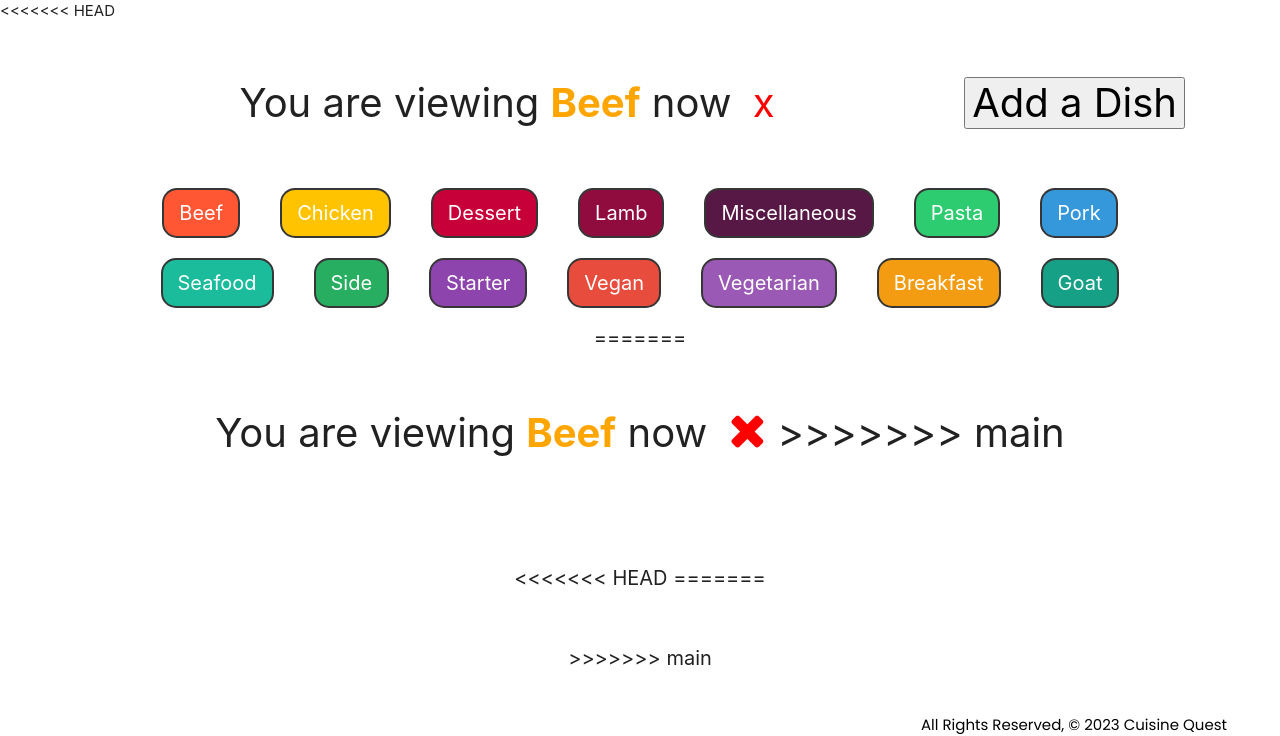
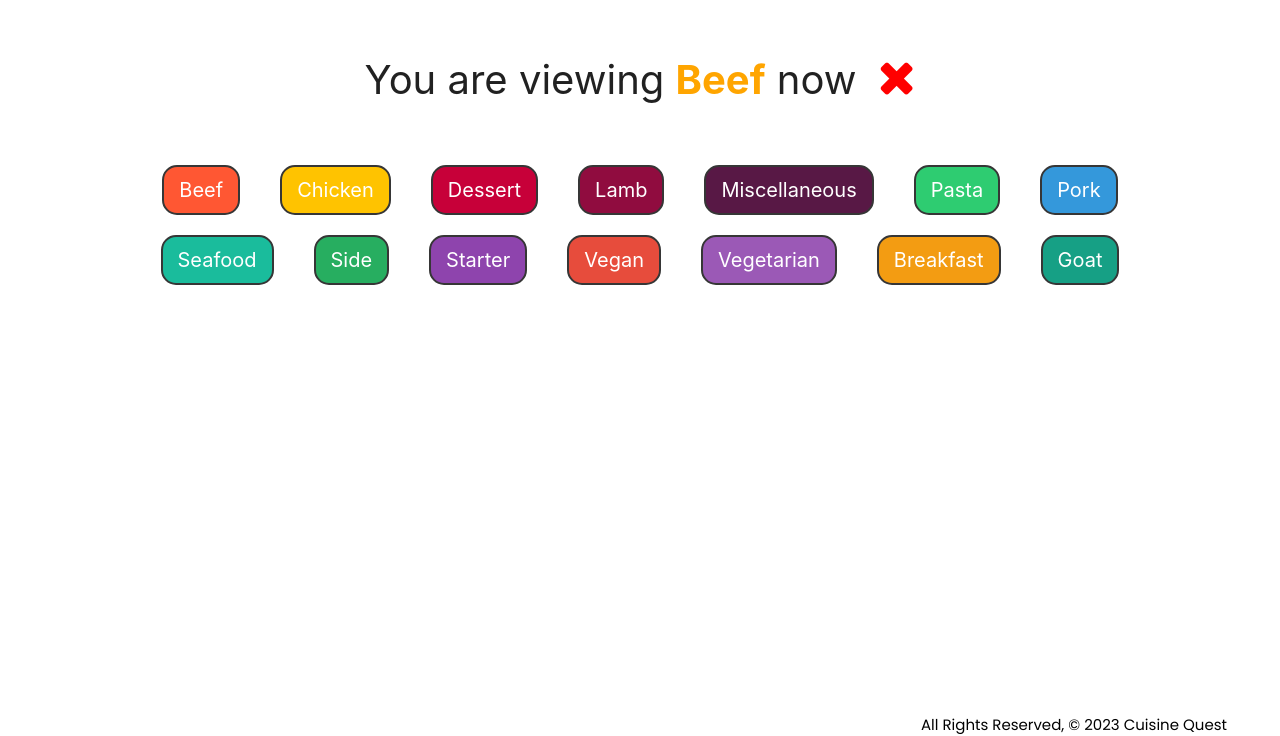
Before and after one commit to andrewsegovia00/CuisineQuest, a Django app: page /dishes_list/?category=Beef in a window 1280 px wide. Shown: the part 64-800 px from the top of the page. Run offline with Django 4.2, Linux system fonts and the light colour scheme; data that the repository does not hold is empty.

Commit message:
merge conflict

```diff
--- a/main_app/static/css/style.css
+++ b/main_app/static/css/style.css
@@ -241,11 +241,6 @@ input[type="password"] {
   transform: scale(1.2);
 }
 
-<<<<<<< HEAD
-#detailContainer {
-  margin-top: 5rem;
-}
-=======
 /* for daily dish css */
 #dish-card {
   position: relative;
@@ -302,6 +297,3 @@ input[type="password"] {
   color: red;
   margin: 10px;
 }
-
-
->>>>>>> main
--- a/main_app/templates/dishes/dishes.html
+++ b/main_app/templates/dishes/dishes.html
@@ -1,16 +1,19 @@
 {% extends 'base.html' %}
 {% block content %}
 
-<<<<<<< HEAD
 <div id="active-category">
-    <a class="right" href="{% url 'dishes_create' %}"><button>Add a Dish</button></a>
     {% if selected_category %}
-    You are viewing <span id="active-category-text">{{ active_category }}</span> now
-    <a href="{% url 'dishes' %}" id="reset-category">x</a>
+        You are viewing   <span id="active-category-text">{{ active_category }}</span> now
+        <a href="{% url 'dishes' %}" id="reset-category">
+            <i class="fa fa-close" style="font-size:48px;color:red"></i>
+        </a>
     {% else %}
+    <i class="fa fa-arrow-down" style="font-size:48px;color:green"></i>
     Choose a Category
+    <i class="fa fa-arrow-down" style="font-size:48px;color:green"></i>
     {% endif %}
 </div>
+
 <form id="tags" method="get" action="{% url 'dishes' %}">
     <div id="tags-container">
         <div class="tags-row">
@@ -31,34 +34,9 @@
             <a href="?category=Breakfast" id="breakfast">Breakfast</a>
             <a href="?category=Goat" id="goat">Goat</a>
         </div>
-=======
-
-    <div id="active-category">
-        {% if selected_category %}
-            You are viewing   <span id="active-category-text">{{ active_category }}</span> now
-            <a href="{% url 'dishes' %}" id="reset-category">
-                <i class="fa fa-close" style="font-size:48px;color:red"></i>
-            </a>
-        {% else %}
-        <i class="fa fa-arrow-down" style="font-size:48px;color:green"></i>
-        Choose a Category
-        <i class="fa fa-arrow-down" style="font-size:48px;color:green"></i>
-        {% endif %}
->>>>>>> main
-    </div>
 </form>
-<ul id="meal-list">
-    {% for meal in random_meals %}
-    <li class="meal-card">
-        <h3>{{ meal.strMeal }}</h3>
-        <img src="{{ meal.strMealThumb }}" alt="{{ meal.strMeal }}">
-    </li>
-    {% endfor %}
-</ul>
 
 
-<<<<<<< HEAD
-=======
     <ul id="meal-list">
         {% for meal in random_meals %}
         <li class="meal-card">
@@ -103,5 +81,4 @@ $(document).ready(function() {
 });
 </script>
 
->>>>>>> main
 {% endblock %}
```
